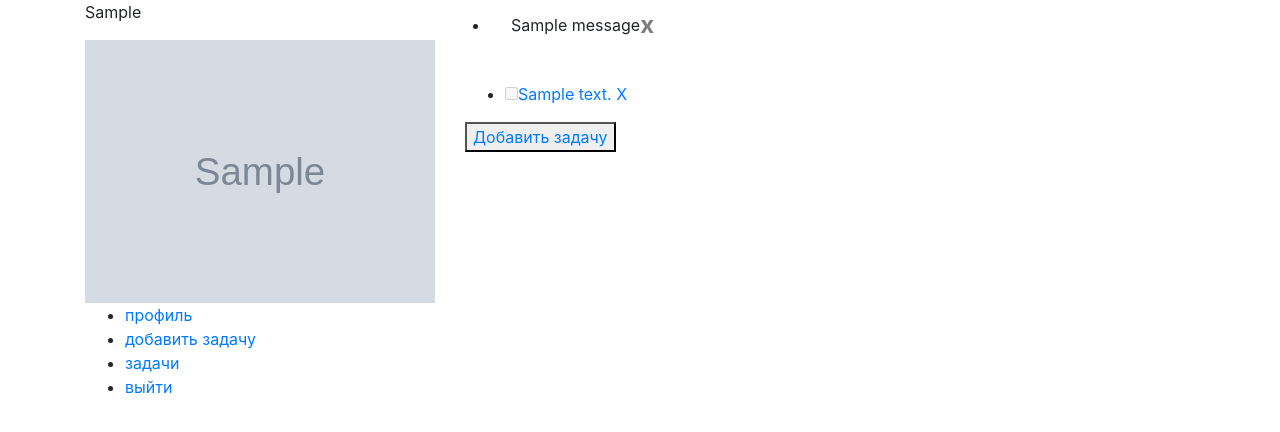
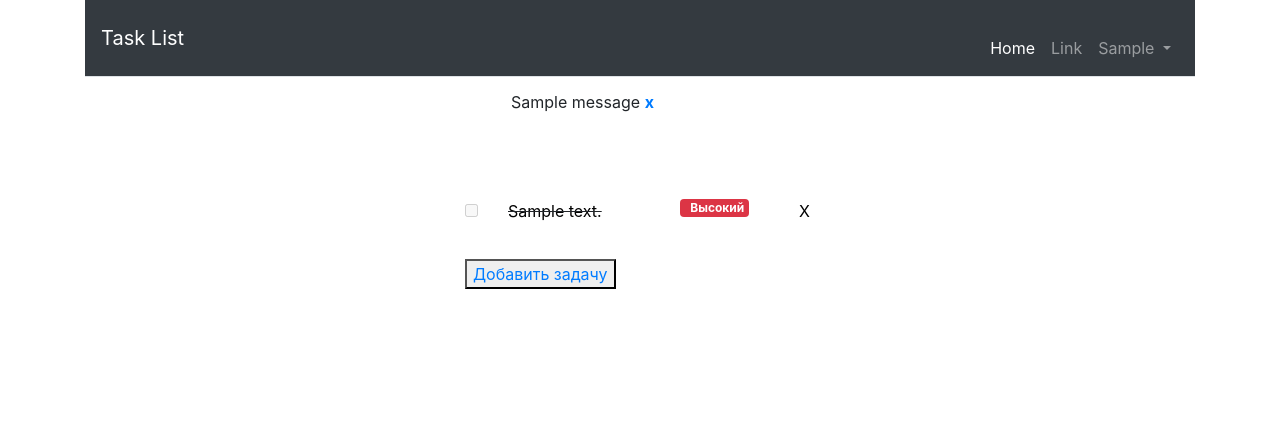
Before and after one commit to ArturYumagulov/dj_tasks_list, a Django app: page /tasks/lists/ in a window 1280 px wide. Shown: the top 432 px of the page. Run offline with Django 3.2, Linux system fonts and the light colour scheme; a user stored in the database is signed in; tables that the repository leaves empty hold one stand-in row (values such as "Sample post"); grey boxes marked "Sample" are stand-in pictures; one stand-in notice (Sample message) is shown; some libraries are stand-ins or nearby versions.

Commit message:
added tags, bootstrap

```diff
--- a/todoapp/accounts/views.py
+++ b/todoapp/accounts/views.py
@@ -1,5 +1,5 @@
 from django.contrib.auth import authenticate, login
-from django.shortcuts import render
+from django.shortcuts import render, redirect
 from django.http import HttpResponse
 from django.views.generic import View
 from django.contrib.auth.decorators import login_required
@@ -56,6 +56,7 @@
         if user_form.is_valid() and profile_form.is_valid():
             user_form.save()
             profile_form.save()
+        return redirect("tasks:list")
     else:
         user_form = UserEditForm(instance=request.user)
         profile_form = ProfileEditForm(instance=request.user.profile)
--- /dev/null
+++ b/todoapp/static/css/list.css
@@ -0,0 +1,38 @@
+#todo-list {
+    list-style-type: none;
+    display: flex;
+    justify-content: space-around;
+    flex-direction: column;
+    padding: 20px 20px 20px 0px;
+    width: 50%;
+}
+
+
+.completed {
+	text-decoration: line-through;}
+
+
+
+.checkbox {
+    margin-right: 30px;
+}
+
+.badge  {
+    float: right;
+    margin-right: 50px;
+    padding-left: 10px;
+}
+.remove {
+    float: right;
+    /*margin-right: 50px;*/
+    color: black;
+}:hover {color: red;}
+
+li {
+    margin-top: 20px;
+}
+
+#tasks {
+    text-decoration: none;
+    color: black;
+}:hover {text-decoration: underline;}
--- a/todoapp/tasks/forms.py
+++ b/todoapp/tasks/forms.py
@@ -5,5 +5,5 @@
 class ToDoItemFormModel(forms.ModelForm):
     class Meta:
         model = ToDoItem
-        fields = ('description',)
-        labels = {'description': ''}
+        fields = ('description', 'priority',)
+        labels = {'description': 'Описание', 'priority': ''}
--- a/todoapp/tasks/models.py
+++ b/todoapp/tasks/models.py
@@ -1,14 +1,27 @@
 from django.db import models
 from django.urls import reverse
 from django.contrib.auth.models import User
+from taggit.managers import TaggableManager
 
 
 class ToDoItem(models.Model):
+    PRIORITY_HIGH = 1
+    PRIORITY_MEDIUM = 2
+    PRIORITY_LOW = 3
+
+    PRIORITY_CHOICES = [
+        (PRIORITY_HIGH, "Высокий приоритет"),
+        (PRIORITY_MEDIUM, "Средний приоритет"),
+        (PRIORITY_LOW, "Низкий приоритет"),
+    ]
+
     description = models.CharField(max_length=64)
     is_completed = models.BooleanField("выполнено", default=False)
     created = models.DateTimeField(auto_now_add=True)
     updated = models.DateTimeField(auto_now=True)
     owner = models.ForeignKey(User, on_delete=models.CASCADE, related_name="tasks")
+    priority = models.IntegerField("Приоритет", choices=PRIORITY_CHOICES, default=PRIORITY_MEDIUM)
+    tags = TaggableManager()
 
     def __str__(self):
         return self.description
--- a/todoapp/tasks/templates/tasks/details.html
+++ b/todoapp/tasks/templates/tasks/details.html
@@ -12,6 +12,7 @@
     </li>
     <li><i class="far fa-calendar-alt"></i>&nbsp;Создана: {{ object.created }}</li>
     <li><i class="far fa-clock"></i>&nbsp;Последнее изменение: {{ object.updated }}</li>
+    <li><i class="far fa-edit"></i>&nbsp;<a href="{% url 'tasks:edit' pk=object.pk %}">Редактировать</a></li>
 </ul>
 <a href="{% url 'tasks:list' %}"><i class="fas fa-undo-alt"></i></a>
 
--- a/todoapp/tasks/templates/tasks/lists.html
+++ b/todoapp/tasks/templates/tasks/lists.html
@@ -3,26 +3,37 @@
 
 {% block title %}Список задач{% endblock%}
 
-{% block extra_head %}{% endblock %}
+{% block extra_head %}<link rel="stylesheet" href="{% static 'css/list.css' %}">{% endblock %}
 
 
-{% block main_content%}
+{% block main_content %}
 
         <ul id="todo-list">
             {% for task in tasks %}
             {% if task.is_completed %}
             <li class="completed">
-                <input class="checkbox" data-uid="{{ task.id }}" type="checkbox" disabled="disabled"><a
+                <input class="checkbox" data-uid="{{ task.id }}" type="checkbox" disabled="disabled"><a id="tasks"
                     href="{% url 'tasks:details' task.id %}">{{ task }}</a>
             {% else %}
             <li>
-                <input class="checkbox" data-uid="{{ task.id }}" type="checkbox"><a
+                <input class="checkbox" data-uid="{{ task.id }}" type="checkbox"><a id="tasks"
                 href="{% url 'tasks:details' task.id %}">{{ task }}</a>
             {% endif %}
             <a class="remove" href="{% url 'tasks:delete' task.id %}">X</a>
+                {% if task.priority == task.PRIORITY_HIGH %}
+                <span class="badge badge-danger">Высокий</span>
+                {% elif task.priority == task.PRIORITY_MEDIUM %}
+                <span class="badge badge-success">Средний</span>
+                {% elif task.priority == task.PRIORITY_LOW %}
+                <span class="badge badge-secondary">Низкий</span>
+                {% endif %}
+<!--                <a class="remove" href="{% url 'tasks:delete' task.id %}">X</a>-->
             {% endfor %}
-        </ul>
-        <button class="add" type="submit" ><a href="{% url 'tasks:add_task' %}">Добавить задачу</a></button>
+            </li>
+            </ul>
+            <button class="add" type="submit" >
+                <a href="{% url 'tasks:add_task' %}">Добавить задачу</a>
+            </button>
 <script src="https://code.jquery.com/jquery-3.5.1.js"></script>
 <script src="{% static 'scripts/script.js'%}"></script>
 
--- a/todoapp/tasks/urls.py
+++ b/todoapp/tasks/urls.py
@@ -1,6 +1,6 @@
 from django.urls import path
 
-from .views import index, TaskListView, complete_task, delete_task, TaskCreateView, TaskDetailView
+from .views import index, TaskListView, complete_task, delete_task, TaskCreateView, TaskDetailView, TaskEditView
 
 app_name = "tasks"
 
@@ -8,6 +8,7 @@
     path('', index, name='index'),
     path('lists/', TaskListView.as_view(), name='list'),
     path('complete/<int:uid>', complete_task, name='complete'),
+    path('edit/<int:pk>', TaskEditView.as_view(), name='edit'),
     path('delete/<int:uid>', delete_task, name='delete'),
     path('create/', TaskCreateView.as_view(), name='add_task'),
     path('details/<int:pk>', TaskDetailView.as_view(), name="details"),
--- a/todoapp/tasks/views.py
+++ b/todoapp/tasks/views.py
@@ -1,5 +1,7 @@
 from django.shortcuts import render, redirect
 from django.http import HttpResponse
+from django.urls import reverse
+
 from .models import ToDoItem
 from .forms import ToDoItemFormModel
 from django.views import View
@@ -17,13 +19,17 @@
 
 class TaskListView(LoginRequiredMixin, ListView):
     model = ToDoItem
-    # queryset = ToDoItem.objects.all()
     context_object_name = "tasks"
     template_name = 'tasks/lists.html'
 
     def get_queryset(self):
         u = self.request.user
         return u.tasks.all()
+
+    def get_context_data(self, *, object_list=None, **kwargs):
+        context = super().get_context_data()
+        print(context)
+        return context
 
 
 def complete_task(requests, uid):
@@ -59,3 +65,20 @@
 class TaskDetailView(DetailView):
     model = ToDoItem
     template_name = "tasks/details.html"
+
+
+class TaskEditView(LoginRequiredMixin, View):
+    def post(self, request, pk, *args, **kwargs):
+        t = ToDoItem.objects.get(id=pk)
+        form = ToDoItemFormModel(request.POST, instance=t)
+        if form.is_valid():
+            new_task = form.save(commit=False)
+            new_task.owner = request.user
+            new_task.save()
+            return redirect(reverse("tasks:list"))
+        return render(request, "tasks/edit.html", {"form": form, "task": t})
+
+    def get(self, request, pk, *args, **kwargs):
+        t = ToDoItem.objects.get(id=pk)
+        form = ToDoItemFormModel(instance=t)
+        return render(request, "tasks/edit.html", {"form": form, "task": t})
--- a/todoapp/templates/base.html
+++ b/todoapp/templates/base.html
@@ -2,7 +2,6 @@
 <html>
     <head>
         <title>{% block title %}Туду-дуду{% endblock %}</title>
-        <link rel="stylesheet"  href="{% static 'css/styles.css' %}">
         <link rel="stylesheet"  href="https://maxcdn.bootstrapcdn.com/bootstrap/4.0.0/css/bootstrap.min.css"
               integrity="sha384-Gn5384xqQ1aoWXA+058RXPxPg6fy4IWvTNh0E263XmFcJlSAwiGgFAW/dAiS6JXm"
               crossorigin="anonymous">
@@ -14,30 +13,54 @@
 {% block extra_head %}{% endblock %}
 </head>
 <body>
-    <div class="container">
+<div class="container">
+    <nav class="navbar navbar-expand-lg navbar-dark bg-dark border-bottom shadow-sm">
+        <a class="navbar-brand" href="{% url 'tasks:list'%}">Task List</a>
+        <button class="navbar-toggler" type="button" data-toggle="collapse" data-target="#navbarNavDropdown" aria-controls="navbarNavDropdown" aria-expanded="false" aria-label="Toggle navigation">
+            <span class="navbar-toggler-icon"></span>
+        </button>
+        <div class="collapse navbar-collapse" id="navbarNavDropdown">
+            <ul class="navbar-nav ml-auto">   <!--ml-auto - adding shifts-->
+                <li class="nav-item active">
+                    <a class="nav-link" href="#">Home <span class="sr-only">(current)</span></a>
+                </li>
+                <li class="nav-item">
+                    <a class="nav-link" href="#">Link</a>
+                </li>
+                {% if user.is_authenticated %}
+                <li class="nav-item dropdown">
+                    <a class="nav-link dropdown-toggle" href="#" id="navbarDropdown" role="button" data-toggle="dropdown" aria-haspopup="true" aria-expanded="false">
+                        {{ user.first_name }}
+                    </a>
+                    <div class="dropdown-menu" aria-labelledby="navbarDropdown">
+                        <img src="{{ user.profile.avatar.url }}" class="img-fluid">
+                        <a class="dropdown-item" href="#">Профиль</a>
+                        <a class="dropdown-item" href="{% url 'edit'%}">Изменить профиль</a>
+                        <a class="dropdown-item" href="{% url 'password_change' %}">Изменить пароль</a>
+                        <div class="dropdown-divider"></div>
+                        <a class="dropdown-item" href="{% url 'logout'%}">Выйти</a>
+
+                    </div>
+                </li>
+                <li class="nav-item">
+                    {% else %}
+                    <a class="nav-link" href="{% url 'login' %}" tabindex="-1" aria-disabled="true">Sing in</a>
+                    {% endif %}
+                </li>
+            </ul>
+        </div>
+    </nav>
         <div class="row">
             <div class="side_bar col">
-            {% block side_bar %}
-            {% if user.is_authenticated %}
-            <p>{{ user.first_name }}</p>
-            <img src="{{ user.profile.avatar.url }}" class="img-fluid">
-            <ul>
-                <li><a href="#">профиль</a></li>
-                <li><a href="{% url 'tasks:add_task' %}">добавить задачу</a></li>
-                <li><a href="{% url 'tasks:list' %}">задачи</a></li>
-                <li><a href="{% url 'logout' %}">выйти</a></li>
-            </ul>
-                {% endif %}
-                {% endblock %}
             </div>
 <div class="main_content col-8">
     {% if messages %}
     <div class="row">
         <ul class="messages">
             {% for message in messages %}
-            <li class="alert alert-{{ message.tags}}} alert-dismissable" role="alert">
-                {{ message }} <a href="#" class="close" data-dismiss="alert">x</a>
-            </li>
+            <div class="alert alert-{{ message.tags}}} alert-dismissable" role="alert">
+                {{ message }} <a href="#" class="alert-link" data-dismiss="alert">x</a>
+            </div>
             {% endfor%}
         </ul>
     </div>
--- a/todoapp/templates/registration/login.html
+++ b/todoapp/templates/registration/login.html
@@ -13,5 +13,7 @@
     <input type="hidden" name="next" value="{{ next }}"/>
     <button type="submit">Войти</button>
 </form>
-<a href="{% url 'register' %}">зарегистрироваться</a>
+<a href="{% url 'register' %}">Зарегистрироваться</a>
+<p><a href="{% url 'password_reset' %}">Забыл пароль</a></p>
+
 {% endblock %}
--- a/todoapp/todoapp/settings.py
+++ b/todoapp/todoapp/settings.py
@@ -40,6 +40,7 @@
     'django.contrib.staticfiles',
     'tasks.apps.TasksConfig',
     'accounts.apps.AccountsConfig',
+    'taggit',
 ]
 
 MIDDLEWARE = [
```
Also changed, not shown: todoapp/static/css/style.css (+11 -0 lines), todoapp/tasks/templates/tasks/edit.html (added, +12 -0 lines), todoapp/tasks/migrations/0003_todoitem_priority.py (added), todoapp/tasks/migrations/0004_todoitem_tags.py (added).
